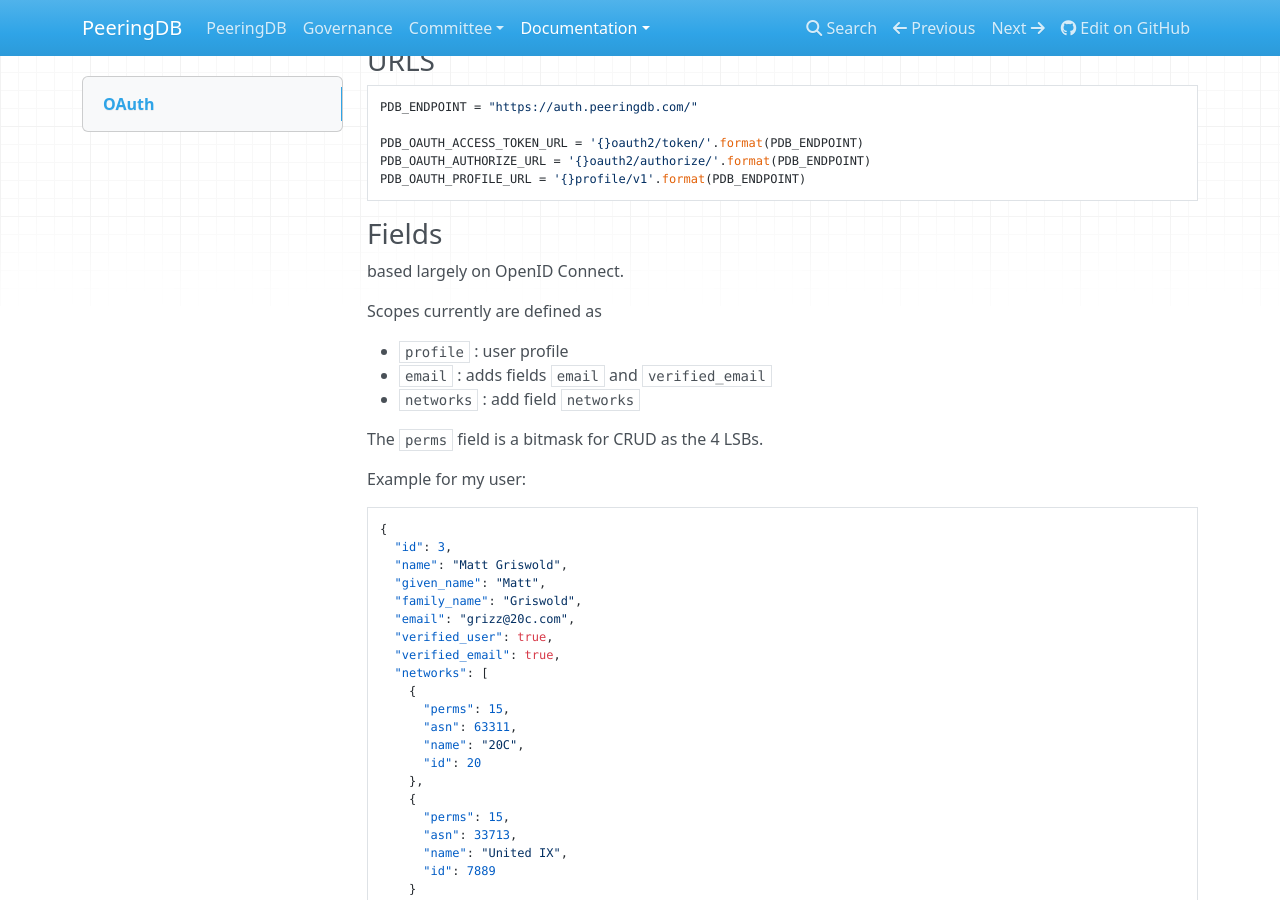
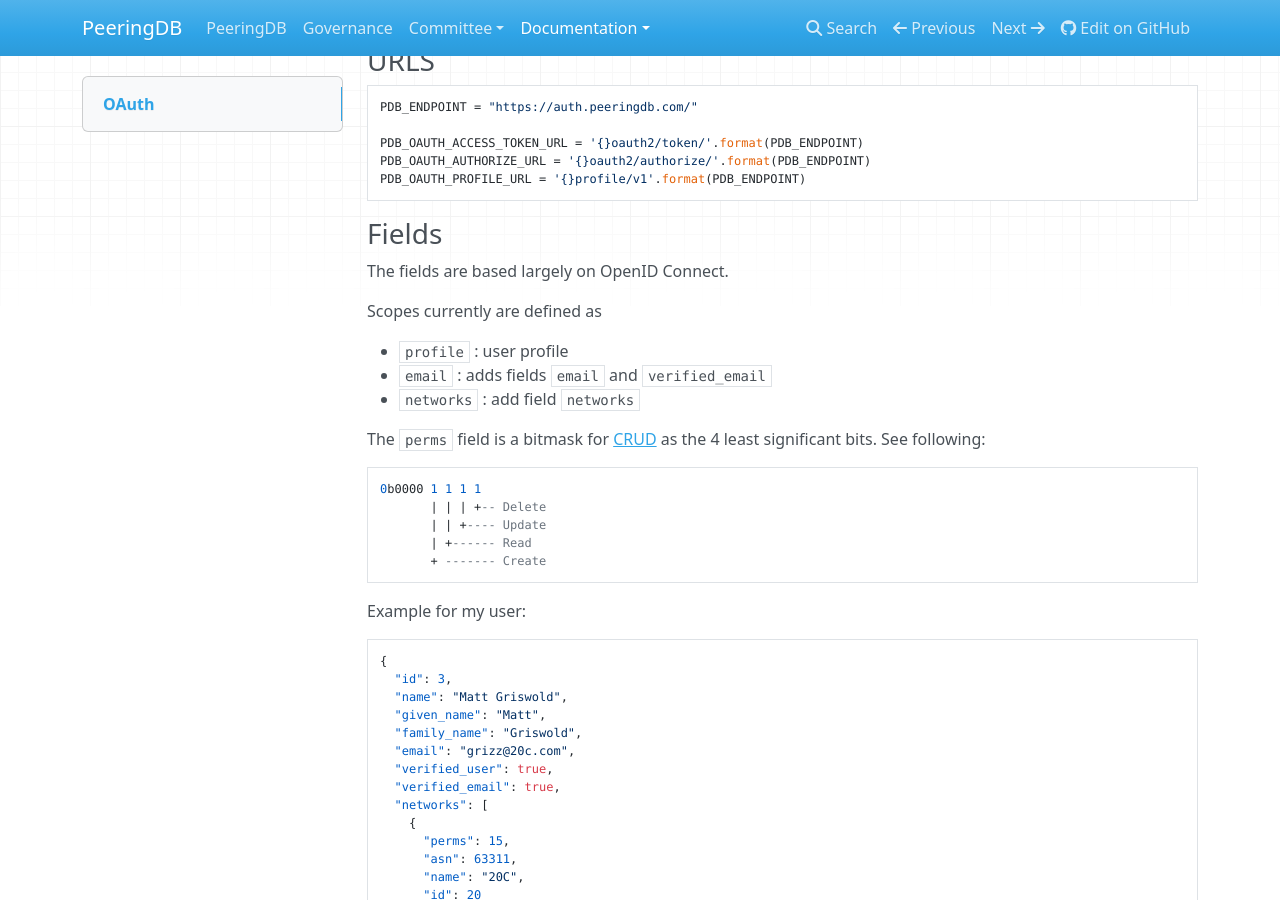
Before and after one commit to peeringdb/docs, an MkDocs documentation site: the page built from docs/oauth.md, in a window 1280 px wide and 900 px high, scrolled down 346 px. Built offline with MkDocs 1.6.1, drawn with Linux system fonts in a browser that asks for light colours; nearby versions of some CDN libraries; old or Windows-style settings are respelled for this version of MkDocs.

Commit message:
update oauth docs

````diff
--- a/docs/oauth.md
+++ b/docs/oauth.md
@@ -26,7 +26,7 @@
 
 ### Fields
 
- based largely on OpenID Connect.
+The fields are based largely on OpenID Connect.
 
 Scopes currently are defined as
 
@@ -34,7 +34,15 @@
 - `email` : adds fields `email` and `verified_email`
 - `networks` : add field `networks`
 
-The `perms` field is a bitmask for CRUD as the 4 LSBs.
+The `perms` field is a bitmask for [CRUD](https://en.wikipedia.org/wiki/Create,_read,_update_and_delete) as the 4 least significant bits. See following:
+
+```
+0b0000 1 1 1 1
+       | | | +-- Delete
+       | | +---- Update
+       | +------ Read
+       + ------- Create
+```
 
 Example for my user:
 
````
